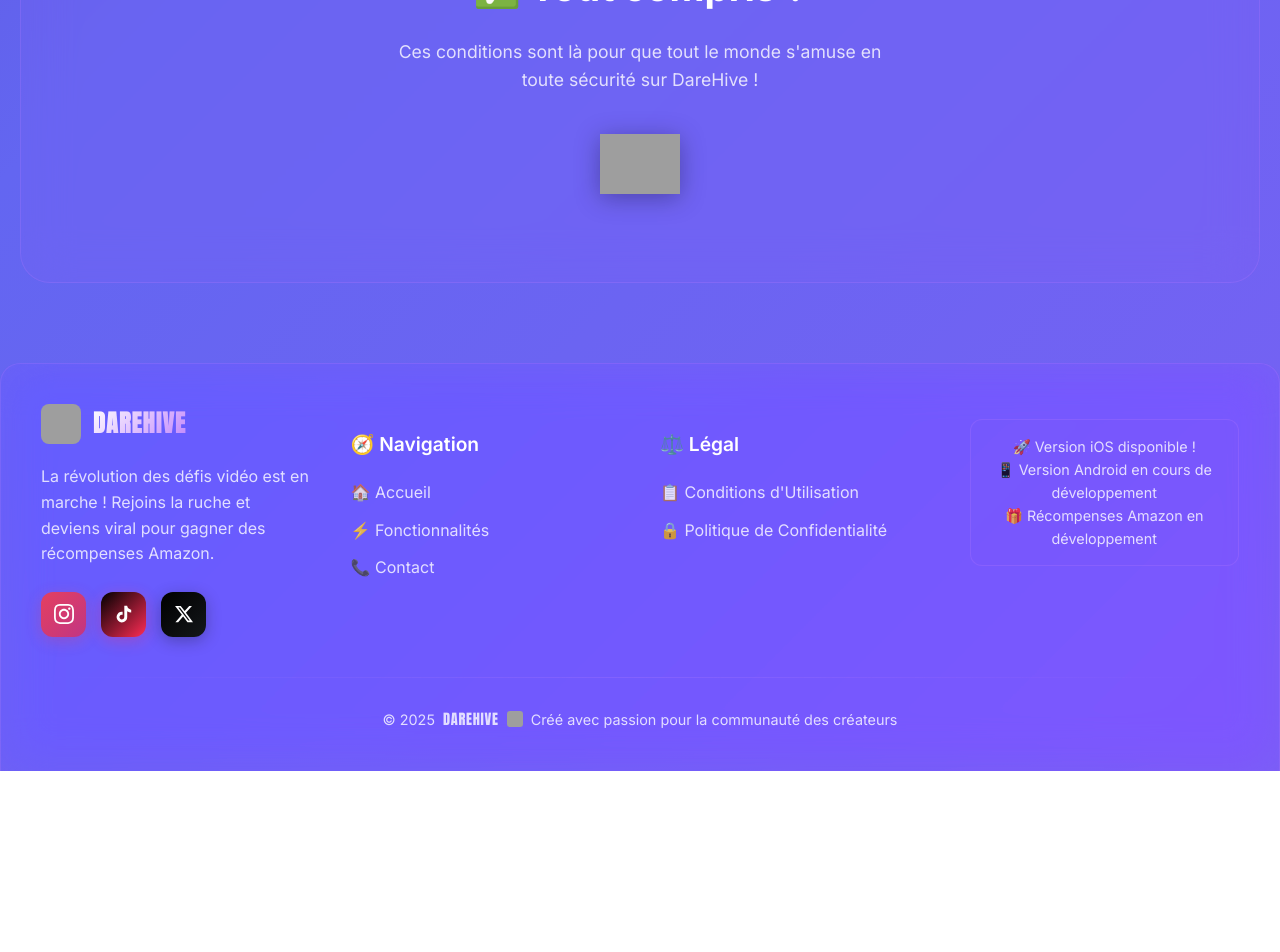
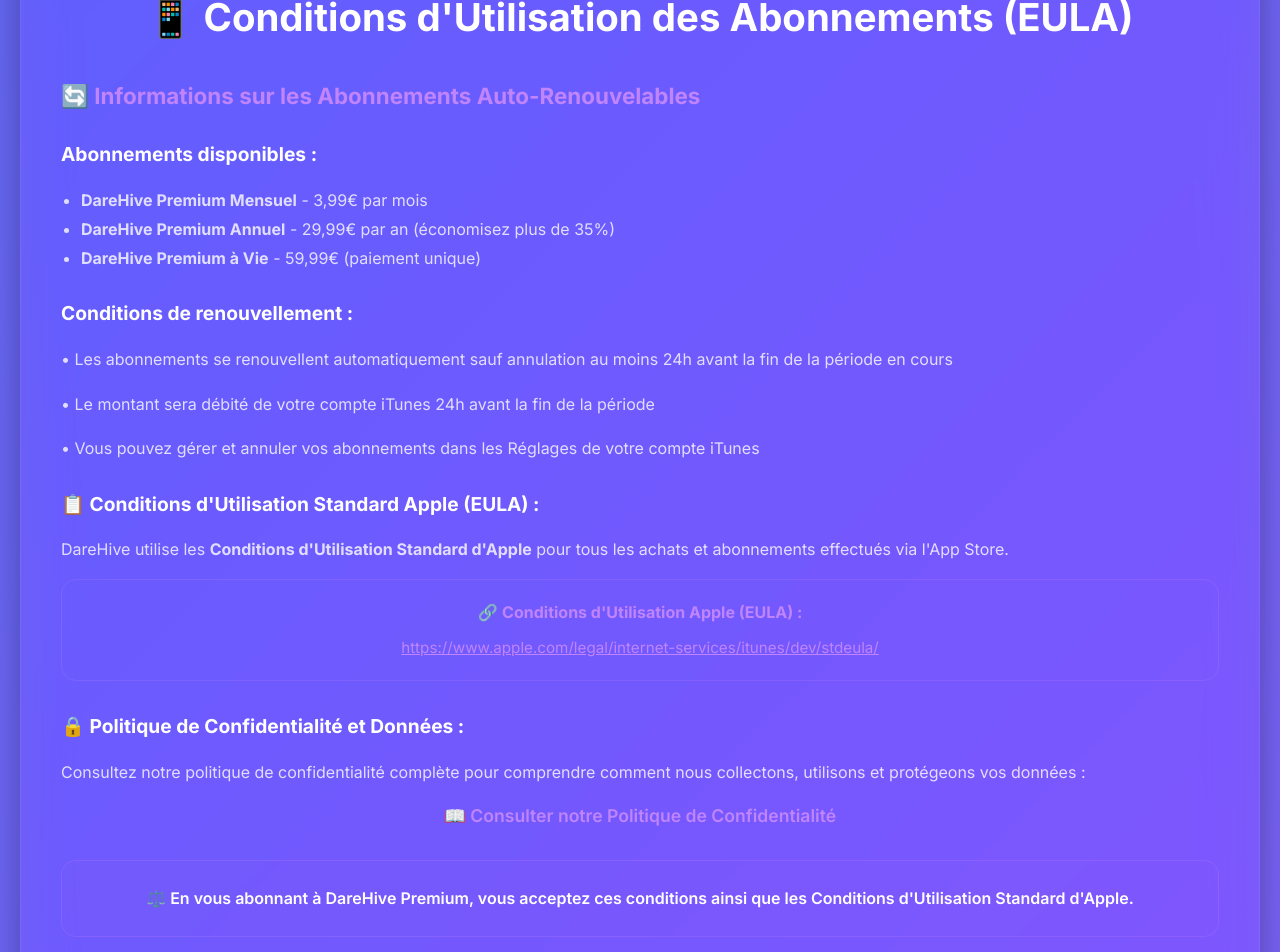
Before and after one commit to RaphPitz/darehive-site, a Next.js app: page /cgu in a window 1280 px wide. Shown: the part 2880-3832 px from the top of the page. Before the commit the page ends 3651 px from the top, so only its background shows below. Built offline with nearby package versions, Linux system fonts and the light colour scheme; grey boxes are pictures that could not be loaded.

Commit message:
🔒 Ajout section EULA Apple pour conformité App Store - abonnements Premium

```diff
--- a/src/app/cgu/page.tsx
+++ b/src/app/cgu/page.tsx
@@ -271,6 +271,138 @@
         </div>
       </section>
 
+      {/* Section EULA Apple - Exigée pour les abonnements */}
+      <section style={{ padding: '60px 20px' }}>
+        <div style={{ maxWidth: '1400px', margin: '0 auto' }}>
+          <div className="glass" style={{ padding: '50px 40px' }}>
+            <h2 style={{
+              fontSize: 'clamp(1.8rem, 3vw, 2.5rem)',
+              fontWeight: '700',
+              marginBottom: '30px',
+              color: 'var(--text-primary)',
+              textAlign: 'center'
+            }}>
+              📱 Conditions d&apos;Utilisation des Abonnements (EULA)
+            </h2>
+
+            <div style={{ marginBottom: '30px' }}>
+              <h3 style={{
+                color: 'var(--accent-light)',
+                fontSize: '1.4rem',
+                marginBottom: '20px'
+              }}>
+                🔄 Informations sur les Abonnements Auto-Renouvelables
+              </h3>
+
+              <div style={{ marginBottom: '25px' }}>
+                <h4 style={{ color: 'var(--text-primary)', fontSize: '1.2rem', marginBottom: '10px' }}>
+                  Abonnements disponibles :
+                </h4>
+                <ul style={{ color: 'var(--text-secondary)', paddingLeft: '20px', lineHeight: '1.8' }}>
+                  <li><strong>DareHive Premium Mensuel</strong> - 3,99€ par mois</li>
+                  <li><strong>DareHive Premium Annuel</strong> - 29,99€ par an (économisez plus de 35%)</li>
+                  <li><strong>DareHive Premium à Vie</strong> - 59,99€ (paiement unique)</li>
+                </ul>
+              </div>
+
+              <div style={{ marginBottom: '25px' }}>
+                <h4 style={{ color: 'var(--text-primary)', fontSize: '1.2rem', marginBottom: '10px' }}>
+                  Conditions de renouvellement :
+                </h4>
+                <p style={{ color: 'var(--text-secondary)', lineHeight: '1.8', marginBottom: '15px' }}>
+                  • Les abonnements se renouvellent automatiquement sauf annulation au moins 24h avant la fin de la période en cours
+                </p>
+                <p style={{ color: 'var(--text-secondary)', lineHeight: '1.8', marginBottom: '15px' }}>
+                  • Le montant sera débité de votre compte iTunes 24h avant la fin de la période
+                </p>
+                <p style={{ color: 'var(--text-secondary)', lineHeight: '1.8', marginBottom: '15px' }}>
+                  • Vous pouvez gérer et annuler vos abonnements dans les Réglages de votre compte iTunes
+                </p>
+              </div>
+
+              <div style={{ marginBottom: '30px' }}>
+                <h4 style={{ color: 'var(--text-primary)', fontSize: '1.2rem', marginBottom: '15px' }}>
+                  📋 Conditions d&apos;Utilisation Standard Apple (EULA) :
+                </h4>
+                <p style={{ color: 'var(--text-secondary)', lineHeight: '1.8', marginBottom: '15px' }}>
+                  DareHive utilise les <strong>Conditions d&apos;Utilisation Standard d&apos;Apple</strong> pour tous les achats et abonnements effectués via l&apos;App Store.
+                </p>
+                <div style={{
+                  background: 'var(--glass-dark)',
+                  padding: '20px',
+                  borderRadius: '15px',
+                  border: '1px solid var(--glass-border)',
+                  marginBottom: '20px'
+                }}>
+                  <p style={{
+                    color: 'var(--accent-light)',
+                    fontSize: '1rem',
+                    margin: '0',
+                    textAlign: 'center'
+                  }}>
+                    🔗 <strong>Conditions d&apos;Utilisation Apple (EULA) :</strong>
+                  </p>
+                  <a
+                    href="https://www.apple.com/legal/internet-services/itunes/dev/stdeula/"
+                    target="_blank"
+                    rel="noopener noreferrer"
+                    style={{
+                      color: 'var(--accent-light)',
+                      fontSize: '0.95rem',
+                      display: 'block',
+                      textAlign: 'center',
+                      marginTop: '10px',
+                      textDecoration: 'underline'
+                    }}
+                  >
+                    https://www.apple.com/legal/internet-services/itunes/dev/stdeula/
+                  </a>
+                </div>
+              </div>
+
+              <div style={{ marginBottom: '30px' }}>
+                <h4 style={{ color: 'var(--text-primary)', fontSize: '1.2rem', marginBottom: '15px' }}>
+                  🔒 Politique de Confidentialité et Données :
+                </h4>
+                <p style={{ color: 'var(--text-secondary)', lineHeight: '1.8', marginBottom: '15px' }}>
+                  Consultez notre politique de confidentialité complète pour comprendre comment nous collectons, utilisons et protégeons vos données :
+                </p>
+                <div style={{ textAlign: 'center' }}>
+                  <a
+                    href="/confidentialite"
+                    style={{
+                      color: 'var(--accent-light)',
+                      textDecoration: 'none',
+                      fontSize: '1.1rem',
+                      fontWeight: '600'
+                    }}
+                  >
+                    📖 Consulter notre Politique de Confidentialité
+                  </a>
+                </div>
+              </div>
+
+              <div style={{
+                background: 'var(--glass-violet)',
+                padding: '25px',
+                borderRadius: '15px',
+                border: '1px solid var(--glass-border)',
+                textAlign: 'center'
+              }}>
+                <p style={{
+                  color: 'var(--text-primary)',
+                  fontSize: '1rem',
+                  margin: '0',
+                  fontWeight: '600'
+                }}>
+                  ⚖️ En vous abonnant à DareHive Premium, vous acceptez ces conditions ainsi que les Conditions d&apos;Utilisation Standard d&apos;Apple.
+                </p>
+              </div>
+            </div>
+          </div>
+        </div>
+      </section>
+
       {/* Section CTA */}
       <section style={{
         padding: '80px 20px',
```
